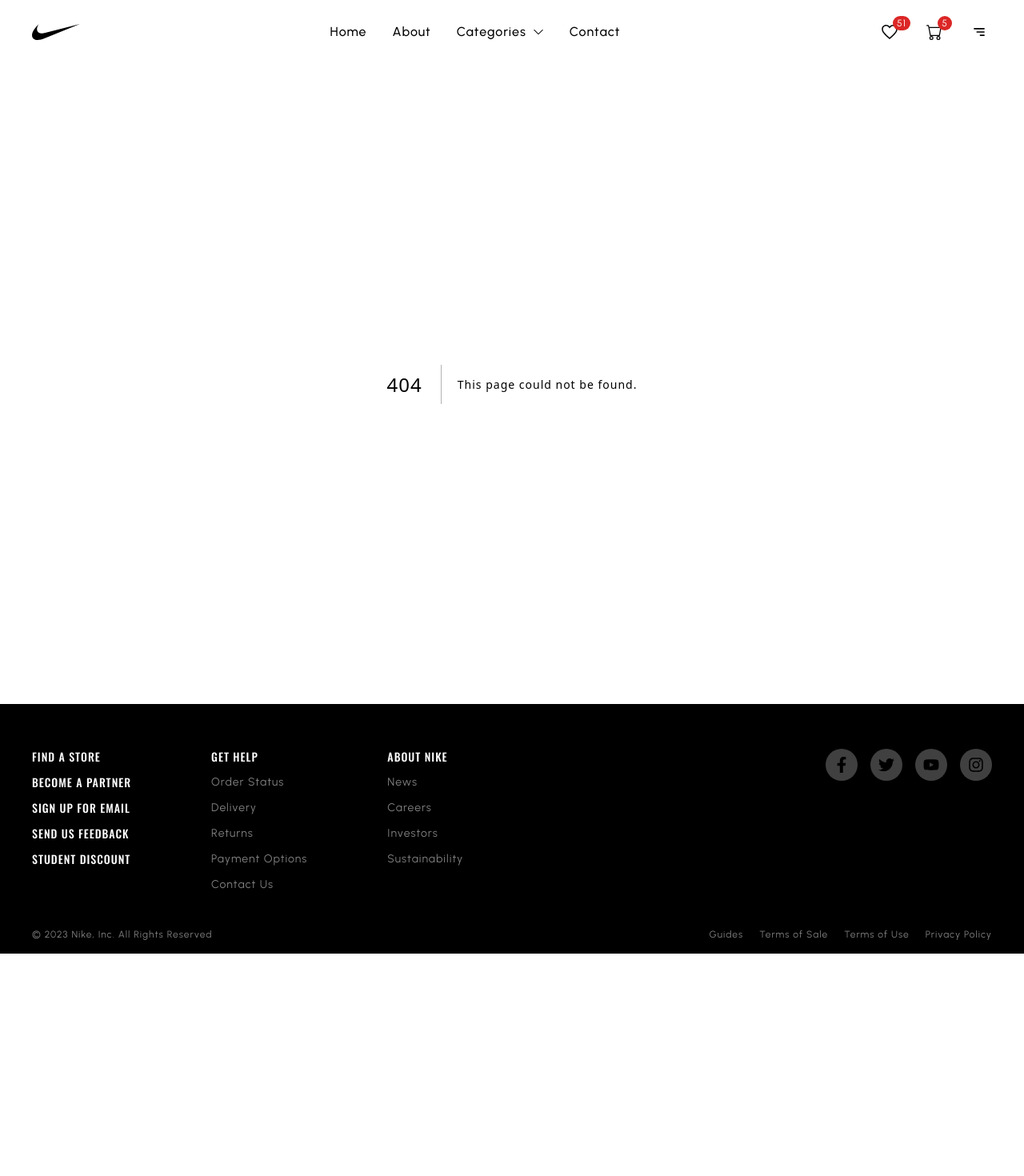
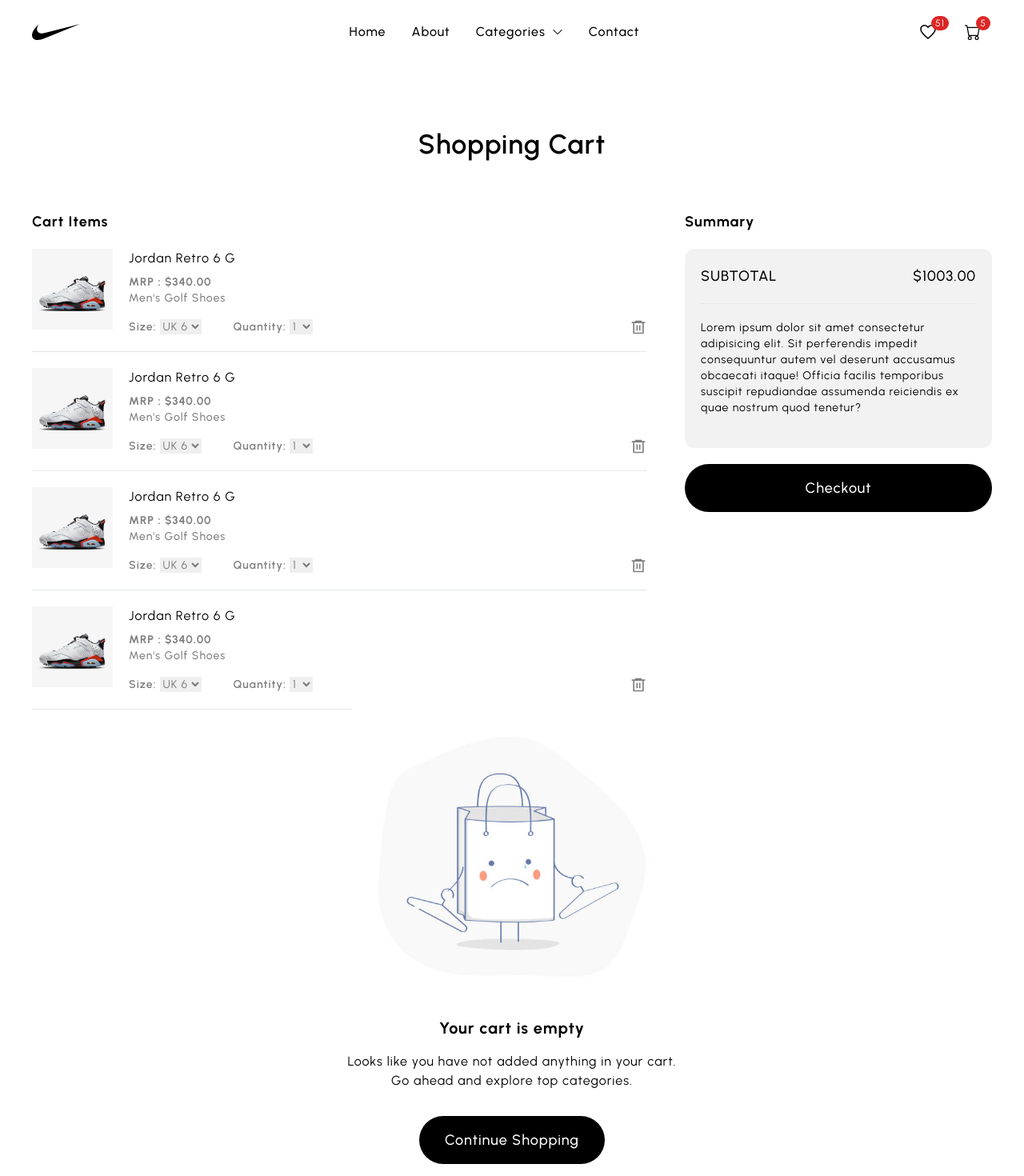
Before and after one commit to RockingThor/shoe-store-frontend, a Next.js app: page /cart in a window 1280 px wide. Before the commit this address had no page. Shown: the top 1470 px of the page at 80% size. Before the commit the page ends 1192 px from the top, so only its background shows below. Built offline with nearby package versions, Linux system fonts and the light colour scheme.

Commit message:
After completing the cart page

```diff
--- /dev/null
+++ b/components/CartItem.jsx
@@ -0,0 +1,53 @@
+import React from "react";
+import { RiDeleteBin6Line } from "react-icons/ri";
+
+const CartItem = () => {
+    return (
+        <div className="flex py-5 gap-3 md:gap-5 border-b">
+            <div className="srink-0 aspect-square w-[50px] md:w-[120px] ">
+                <img src="product-1.webp" />
+            </div>
+            <div className="w-full flex flex-col">
+                <div className="flex flex-col md:flex-row justify-between">
+                    Jordan Retro 6 G
+                </div>
+                <div className="text-sm md:text-md font-medium text-black/[0.5] block md:hidden">
+                    Men&apos;s Golf Shoes
+                </div>
+                <div className="text-sm md:text-md font-bold text-black/[0.5] mt-2">
+                    MRP : $340.00
+                </div>
+                <div className="text-sm md:text-md font-medium text-black/[0.5] block ">
+                    Men&apos;s Golf Shoes
+                </div>
+                <div className="flex items-center justify-between mt-4">
+                    <div className="flex items-center gap-2 md:gap-10 text-black/[0.5] text-sm md:text-md">
+                        <div className="flex items-center gap-1">
+                            <div className="font-semibold">Size:</div>
+                            <select className="hover:text-black">
+                                <option value="1">UK 6</option>
+                                <option value="1">UK 6</option>
+                                <option value="1">UK 6</option>
+                                <option value="1">UK 6</option>
+                                <option value="1">UK 6</option>
+                            </select>
+                        </div>
+                        <div className="flex items-center gap-1">
+                            <div className="font-semibold">Quantity:</div>
+                            <select className="hover:text-black">
+                                <option value="1">1</option>
+                                <option value="1">2</option>
+                                <option value="1">1</option>
+                                <option value="1">1</option>
+                                <option value="1">1</option>
+                            </select>
+                        </div>
+                    </div>
+                    <RiDeleteBin6Line className="cursor-pointer text-black/[0.5] hover:text-black text-[16px] md:text-[20px]" />
+                </div>
+            </div>
+        </div>
+    );
+};
+
+export default CartItem;
--- a/components/Header.jsx
+++ b/components/Header.jsx
@@ -74,6 +74,7 @@
                     {/* Icon End */}
 
                     {/* Icon Start */}
+                    <Link href="/cart">
                         <div className="w-8 md:w-12 h-8 md:h-12 rounded-full flex justify-center items-center hover:bg-black/[0.05] cursor-pointer relative">
                             <BsCart className="text-[15px] md:text-[20px]" />
                             <div
@@ -84,11 +85,12 @@
                                 5
                             </div>
                         </div>
+                    </Link>
                     {/* Icon End */}
 
                     {/* Mobile Icon*/}
                     <div
-                        className="w-8 md:w-12 h-8 md:h-12 rounded-full flex justify-center items-center
+                        className="w-8 md:w-12 h-8 md:h-12 rounded-full flex md:hidden justify-center items-center
                      hover:bg-black/[0.05] cursor-pointer relative -mr-2"
                     >
                         {mobileMenu ? (
--- /dev/null
+++ b/pages/cart.js
@@ -0,0 +1,87 @@
+import CartItem from "@/components/CartItem";
+import Wrapper from "@/components/Wrapper";
+import Image from "next/image";
+import Link from "next/link";
+import React from "react";
+
+const Cart = () => {
+    return (
+        <div className="w-full md:py-20">
+            <Wrapper>
+                {/* Heading start */}
+                <div className="text-center max-w-[800px] mx-auto mt-8 md:mt-0">
+                    <div className="text-[28px] md:text-[34px] mb-5 font-semibold leading-tight">
+                        Shopping Cart
+                    </div>
+                </div>
+                {/* Heading end */}
+                {/* Cart content start */}
+                <div className="flex flex-col lg:flex-row gap-12 py-10">
+                    {/* Cart items start */}
+                    <div className="flex-[2]">
+                        <div className="text-lg font-bold">Cart Items</div>
+                        <CartItem />
+                        <CartItem />
+                        <CartItem />
+                        <CartItem />
+                    </div>
+                    {/* Cart items end */}
+                    {/* Summary start */}
+                    <div className="flex-[1]">
+                        <div className="text-lg font-bold">Summary</div>
+                        <div className="p-5 my-5 bg-black/[0.05] rounded-xl">
+                            <div className="flex justify-between">
+                                <div className="uppercase text-md md:text-lg font-medium text-black">
+                                    Subtotal
+                                </div>
+                                <div className="text-md font-medium md:text-lg text-black">
+                                    $1003.00
+                                </div>
+                            </div>
+                            <div className="text-sm py-5 border-t mt-5 md:text-md">
+                                Lorem ipsum dolor sit amet consectetur
+                                adipisicing elit. Sit perferendis impedit
+                                consequuntur autem vel deserunt accusamus
+                                obcaecati itaque! Officia facilis temporibus
+                                suscipit repudiandae assumenda reiciendis ex
+                                quae nostrum quod tenetur?
+                            </div>
+                        </div>
+                        <button
+                            className="w-full py-4 rounded-full bg-black text-white text-lg font-medium
+                         transition-transform active:scale-95 mb-3 hover:opacity-75"
+                        >
+                            Checkout
+                        </button>
+                    </div>
+                    {/* Summary end */}
+                </div>
+                {/* Cart content end */}
+                <div className="flex-[2] flex flex-col items-center pb-[50px] md:-mt-14">
+                    <Image
+                        src="/empty-cart.jpg"
+                        width={300}
+                        height={300}
+                        className="w-[300px] md:w-[400px]"
+                    />
+                    <span className="text-xl font-bold">
+                        Your cart is empty
+                    </span>
+                    <span className="text-center mt-4">
+                        Looks like you have not added anything in your cart.
+                        <br />
+                        Go ahead and explore top categories.
+                    </span>
+                    <Link
+                        href="/"
+                        className="py-4 px-8 rounded-full bg-black text-white text-lg font-medium transition-transform active:scale-95 mb-3 hover:opacity-75 mt-8"
+                    >
+                        Continue Shopping
+                    </Link>
+                </div>
+            </Wrapper>
+        </div>
+    );
+};
+
+export default Cart;
```
Lines whose indentation alone changed are shown as unchanged.
